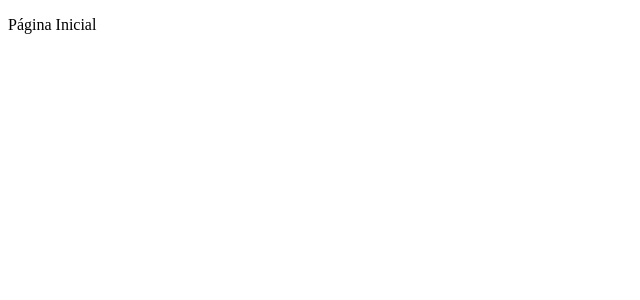
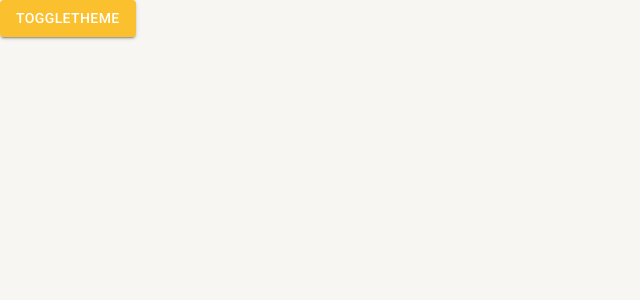
Before and after one commit to vnshas/NewCrud, a React (Vite) app: page /pagina-inicial in a window 1280 px wide. Shown: the top 300 px of the page, without its empty margins (0-640 px from the left). Built offline with nearby package versions, Linux system fonts and the light colour scheme.

Commit message:
feat:add light and dark mode

```diff
--- a/index.html
+++ b/index.html
@@ -12,7 +12,7 @@
 
     <title>Cadastros</title>
   </head>
-  <body>
+  <body style="margin: 0;padding: 0;" >
     <div id="root"></div>
     <script type="module" src="/src/main.tsx"></script>
   </body>
--- a/src/App.tsx
+++ b/src/App.tsx
@@ -1,20 +1,20 @@
 import { BrowserRouter } from "react-router-dom"
 import { AppRoutes } from "./routes"
-import { ThemeProvider } from "@emotion/react"
-import { LightTheme } from "./shared/theme"
+import { AppThemeProvider } from "./shared/contexts/ThemeContext"
+
+
 
 
 function App() {
 
 
   return (
-    <ThemeProvider theme={LightTheme}>
-       <BrowserRouter>
-      <AppRoutes />
-    </BrowserRouter>
-    </ThemeProvider>
-
-  )
+    <AppThemeProvider>
+      <BrowserRouter>
+        <AppRoutes />
+      </BrowserRouter>
+    </AppThemeProvider>
+  );
 }
 
 export default App
--- a/src/routes/index.tsx
+++ b/src/routes/index.tsx
@@ -1,10 +1,14 @@
+import { Button } from "@mui/material"
 import { Navigate, Route, Routes } from "react-router-dom"
+import { useAppThemeContext } from "../shared/contexts/ThemeContext"
 
 
 export const AppRoutes = () =>{
+    const {toggleTheme} = useAppThemeContext()
+
     return(
         <Routes>
-            <Route path="/pagina-inicial" element={<p>Página Inicial</p>} />
+            <Route path="/pagina-inicial" element={<Button variant='contained' color='primary' onClick={() => toggleTheme()} >toggleTheme</Button>} />
 
             <Route path="*" element={<Navigate to="/pagina-inicial" />}/>
         </Routes>
--- /dev/null
+++ b/src/shared/contexts/ThemeContext.tsx
@@ -0,0 +1,42 @@
+import { createContext, ReactNode, useCallback, useContext, useMemo, useState } from "react";
+import { ThemeProvider } from "@emotion/react"
+import { LightTheme } from "../theme";
+import { DarkTheme } from "../theme";
+import { Box } from "@mui/system";
+interface IThemeContextData{
+    themeName: 'light' | 'dark'
+    toggleTheme: () => void
+}
+
+interface IThemeProviderProps{
+    children: ReactNode
+}
+
+const ThemeContext = createContext({} as IThemeContextData)
+
+export const useAppThemeContext = () =>{
+    return useContext(ThemeContext)
+}
+
+export const AppThemeProvider : React.FC<IThemeProviderProps> = ({children}) =>{
+    const [themeName,setThemeName] = useState<'light' | 'dark'>('light')
+
+    const toggleTheme = useCallback(() =>{
+        setThemeName(oldThemeName => oldThemeName === 'light' ? 'dark' : 'light')
+    },[])
+
+    const theme = useMemo(() =>{
+        if(themeName === 'light') return LightTheme
+
+        return DarkTheme
+    },[themeName])
+
+    return(
+        <ThemeContext.Provider value={{themeName, toggleTheme}}>
+            <ThemeProvider theme={DarkTheme}>
+            <Box width='100vw' height='100vh' bgcolor={theme.palette.background.default}>{children}</Box>
+            </ThemeProvider>
+
+        </ThemeContext.Provider>
+    )
+}
--- /dev/null
+++ b/src/shared/theme/Dark.ts
@@ -0,0 +1,23 @@
+import {createTheme} from "@mui/material"
+import { cyan, yellow } from "@mui/material/colors"
+
+export const DarkTheme =  createTheme({
+    palette:{
+        primary:{
+            main: yellow[700],
+            dark: yellow[800],
+            light: yellow[500],
+            contrastText:'#ffffff',
+        },
+    secondary:{
+        main: cyan[500],
+        dark: cyan[400],
+        light: cyan[300],
+        contrastText:'#ffffff',
+    },
+    background:{
+        default: '#202124',
+        paper: '#303134',
+    }
+    }
+})
--- a/src/shared/theme/index.ts
+++ b/src/shared/theme/index.ts
@@ -1 +1,2 @@
 export * from "./Light"
+export * from "./Dark"
```
